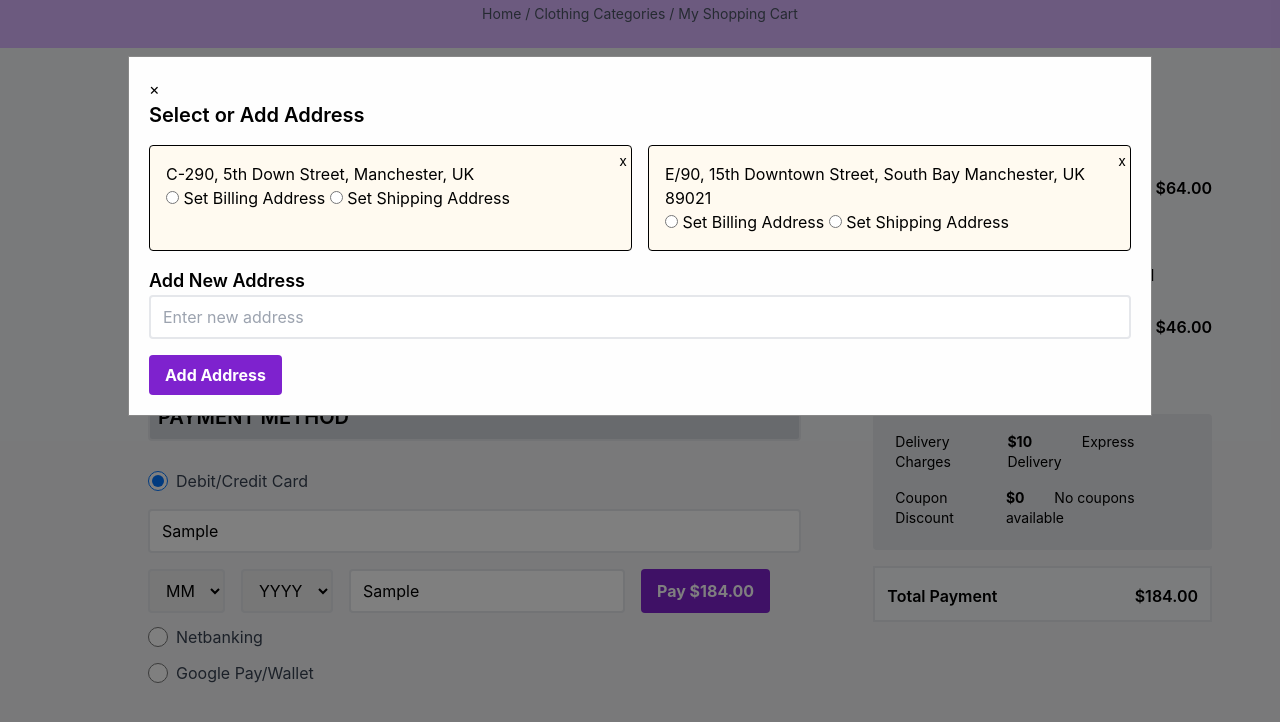
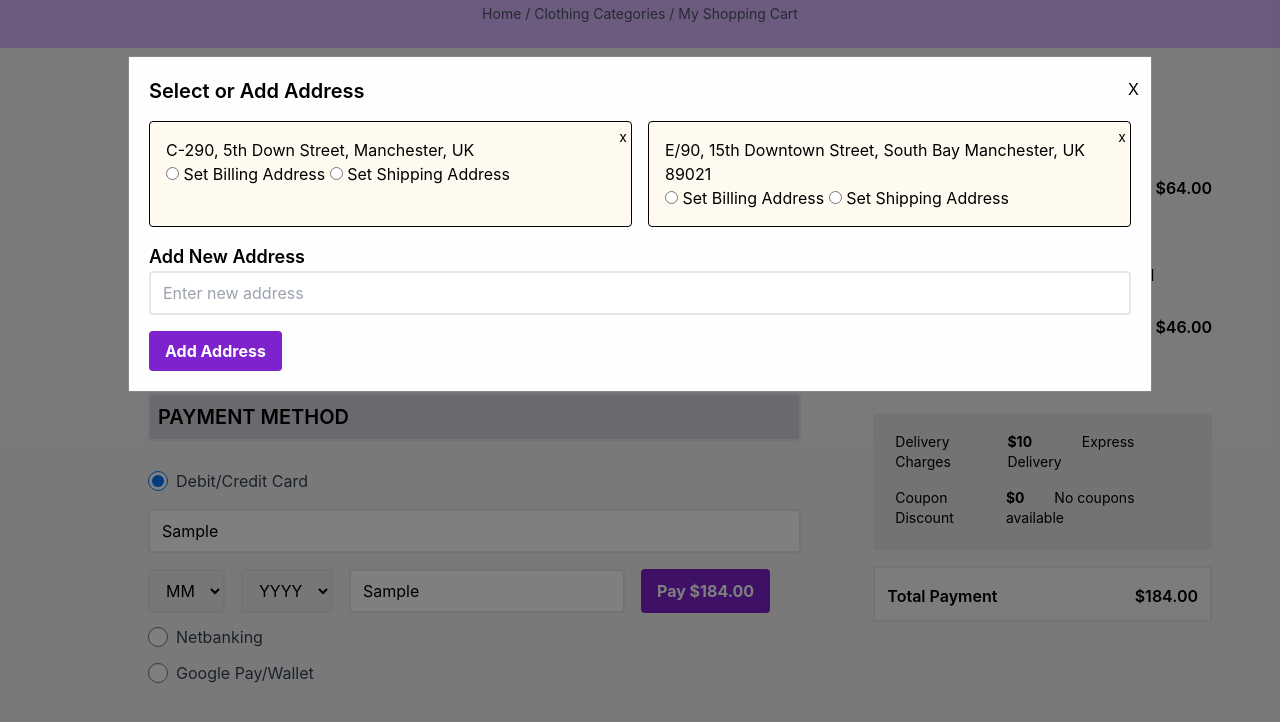
Before and after one commit to akansh517/shoppingCart, a plain HTML site: page index.html in a window 1280 px wide. Both pictures are taken after typing "Sample", "Sample" into the empty fields and a click on the button "+ ADD NEW ADDRESS". Shown: the part 68-790 px from the top of the page. Drawn offline with nearby package versions, Linux system fonts and the light colour scheme; placeholder pictures from the web are drawn by us.

Commit message:
file uploaded

```diff
--- a/index.html
+++ b/index.html
@@ -325,9 +325,11 @@
     </div>
     <!-- Address Modal -->
     <div id="addressModal" class="modal">
-      <div class="modal-content">
-        <span onclick="closeAddressPopup()" class="close cursor-pointer"
-          >&times;</span
+      <div class="modal-content relative">
+        <span
+          onclick="closeAddressPopup()"
+          class="close cursor-pointer absolute right-3"
+          >X</span
         >
         <h2 class="text-xl font-semibold mb-4">Select or Add Address</h2>
 
@@ -410,6 +412,13 @@
       function closeAddressPopup() {
         document.getElementById("addressModal").style.display = "none";
       }
+      window.onclick = function (event) {
+        const modal = document.getElementById("addressModal");
+        // Check if the clicked target is the modal background
+        if (event.target === modal) {
+          closeAddressPopup();
+        }
+      };
 
       function isAddressDuplicate(newAddress) {
         const existingAddresses = Array.from(
```
